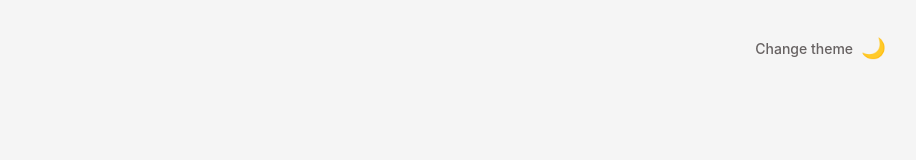
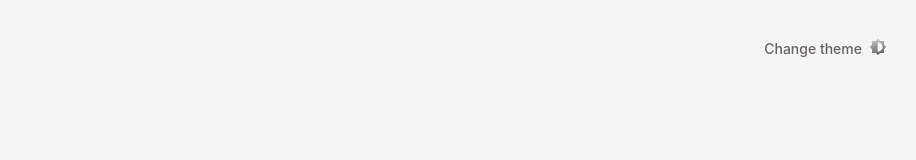
Before and after one commit to MohammadKazim2001/Task, a React (Vite) app: page / in a window 1280 px wide. Shown: the top 160 px of the page, without its empty margins (358-1274 px from the left). Built offline with nearby package versions, Linux system fonts and the light colour scheme.

Commit message:
avatar section has been completed

```diff
--- a/src/components/Profile/Profile.module.scss
+++ b/src/components/Profile/Profile.module.scss
@@ -9,14 +9,14 @@
   background-color: var(--bg-color);
 
   @include dotted-bg-overlay(
-    rgba(0,0,0,0.05), // برای light
+    rgba(0,0,0,0.05),
     1px,
     20px
   );
 
   body.dark & {
     @include dotted-bg-overlay(
-      rgba(255,255,255,0.06), // برای dark
+      rgba(255,255,255,0.06),
       1px,
       20px
     );
@@ -80,7 +80,7 @@
   &::before {
     content: "";
     position: absolute;
-    inset: -60px; // bigger spread around
+    inset: -60px;
 
     background: radial-gradient(
       circle,
@@ -89,7 +89,7 @@
       transparent 90%
     );
 
-    filter: blur(50px); // stronger blur for more glow
+    filter: blur(50px);
     z-index: -1;
     pointer-events: none;
   }
@@ -149,7 +149,7 @@
   }
 
   body.dark & {
-    background: $light-submit-button; // Keep green in both themes
+    background: $light-submit-button;
   }
 }
 
@@ -239,7 +239,7 @@
   border-radius: 24px;
 
   body.dark & {
-    background-color: #2a1a1a; /* Dark red-tinted background for dark mode */
+    background-color: #2a1a1a;
   }
 
   &:before {
@@ -254,9 +254,8 @@
     border-radius: 50%;
   }
 
-  // Fix: Move body.dark before the pseudo-element
   body.dark &:before {
-    background-color: #ff6666; /* Light red knob in dark mode */
+    background-color: #ff6666;
   }
 }
 
@@ -264,7 +263,7 @@
   background-color: #5DD095;
 
   body.dark & {
-    background-color: #ff4444; /* Red background when checked in dark mode */
+    background-color: #ff4444;
   }
 }
 
@@ -272,14 +271,13 @@
   background-color: white;
 }
 
-// Fix: Separate rule for dark mode checked knob
 body.dark .toggleInput:checked + .toggleSlider:before {
   background-color: #ffffff;
 }
 
 .avatarContainer {
   display: flex;
-  align-items: flex-start;
+  align-items: end;
   gap: $spacing-lg;
 }
 
@@ -298,9 +296,11 @@ body.dark .toggleInput:checked + .toggleSlider:before {
 }
 
 .avatarInfo {
+  height: 100%;
   flex: 1;
   display: flex;
   flex-direction: column;
+  justify-content: flex-end !important;
   gap: $spacing-sm;
 }
 
--- /dev/null
+++ b/src/components/ThemeIcon.jsx
@@ -0,0 +1,35 @@
+// src/components/ThemeIcon/ThemeIcon.jsx
+const ThemeIcon = ({ className, width = 16, height = 16 }) => {
+  return (
+    <svg
+      width={width}
+      height={height}
+      viewBox="0 0 16 16"
+      fill="none"
+      xmlns="http://www.w3.org/2000/svg"
+      className={className}
+    >
+      <path
+        fillRule="evenodd"
+        clipRule="evenodd"
+        d="M6.84375 1L5.84519 2H4.02081C2.44562 2 2.183 2.01344 2.09819 2.09819C2.01344 2.183 2 2.44531 2 4.01769V5.839L1 6.84562C0.2745 7.576 0 7.89288 0 8C0 8.10713 0.2745 8.424 1 9.15438L2 10.161V11.9771C2 13.6571 2.00856 13.8009 2.11431 13.8966C2.21513 13.9878 2.44175 14 4.03381 14H5.839L6.84562 15C7.576 15.7255 7.89288 16 8 16C8.10713 16 8.424 15.7255 9.15438 15L10.161 14H11.9771C13.6571 14 13.8009 13.9914 13.8966 13.8857C13.9878 13.7849 14 13.5583 14 11.9662V10.161L15 9.15438C15.7255 8.424 16 8.10713 16 8C16 7.89288 15.7255 7.576 15 6.84562L14 5.839V4.01769C14 2.44531 13.9866 2.183 13.9018 2.09819C13.817 2.01344 13.5547 2 11.9823 2H10.161L9.15438 1C8.40525 0.255875 8.10862 0 7.995 0C7.881 0 7.589 0.253688 6.84375 1ZM7.85494 3.40456L7.71875 3.47244L7.70269 7.97825C7.68856 11.9631 7.69775 12.4932 7.7825 12.5635C7.91931 12.6771 8.589 12.6451 9.16631 12.4974C11.2291 11.9698 12.6303 10.1507 12.6303 8C12.6303 5.964 11.3969 4.238 9.48388 3.59662C8.91094 3.40456 8.05694 3.30381 7.85494 3.40456Z"
+        fill="url(#paint0_linear_7_118346)"
+      />
+      <defs>
+        <linearGradient
+          id="paint0_linear_7_118346"
+          x1="2.85634e-07"
+          y1="-7.42857"
+          x2="8.69493"
+          y2="24.0374"
+          gradientUnits="userSpaceOnUse"
+        >
+          <stop stopColor="white" />
+          <stop offset="1" stopColor="#2F2E37" />
+        </linearGradient>
+      </defs>
+    </svg>
+  );
+};
+
+export default ThemeIcon;
--- a/src/components/ThemeToggle/ThemeToggle.jsx
+++ b/src/components/ThemeToggle/ThemeToggle.jsx
@@ -1,10 +1,10 @@
 import { useEffect, useState } from "react";
 import styles from "./ThemeToggle.module.scss";
+import ThemeIcon from "../ThemeIcon";
 
 export const ThemeToggle = () => {
   const [isDark, setIsDark] = useState(() => {
     const saved = localStorage.getItem("theme");
-    // Check if dark class exists on body
     return saved === "dark" || document.body.classList.contains("dark");
   });
 
@@ -20,7 +20,6 @@ export const ThemeToggle = () => {
     }
   }, [isDark]);
 
-  // Also add an effect to sync with localStorage changes from other tabs
   useEffect(() => {
     const handleStorageChange = (e) => {
       if (e.key === "theme") {
@@ -39,7 +38,10 @@ export const ThemeToggle = () => {
       aria-label="Toggle theme"
     >
       <span className={styles.toggleText}>Change theme</span>
-      <span className={styles.toggleIcon}>{isDark ? "☀️" : "🌙"}</span>
+      <span className={styles.toggleIcon}>
+        {/* <ThemeIcon width={140} height={19} /> */}
+        <ThemeIcon width={16} height={16} />
+      </span>
     </button>
   );
 };
```
